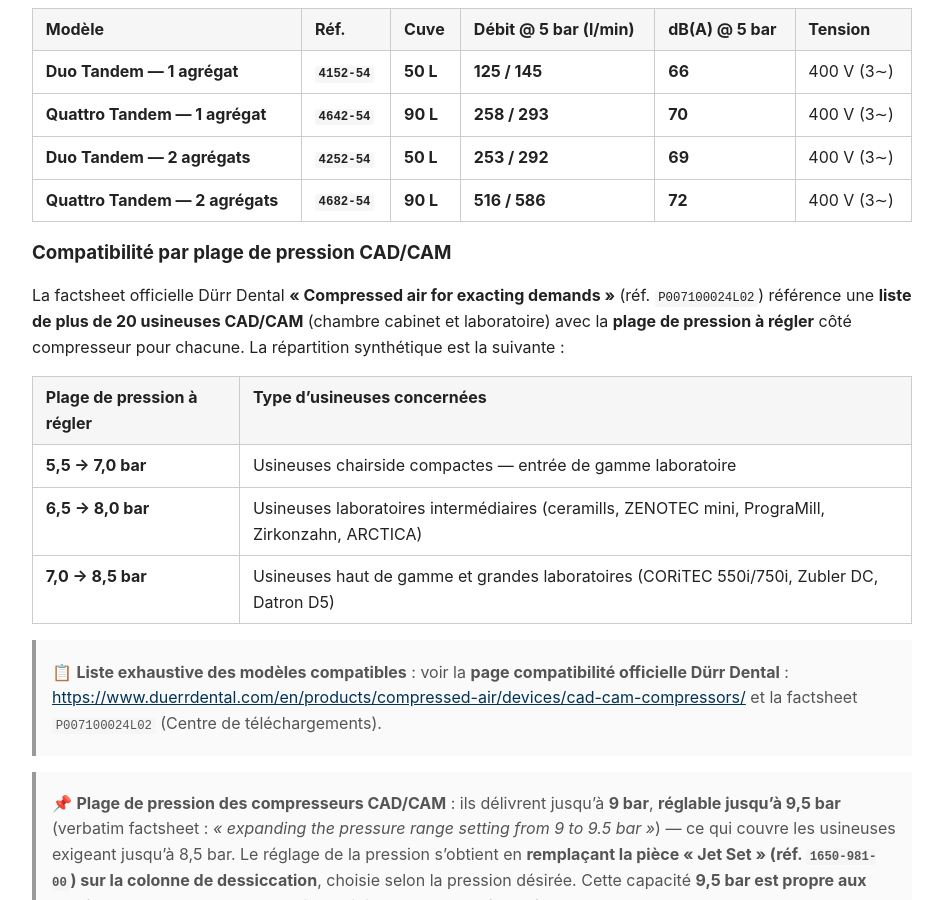
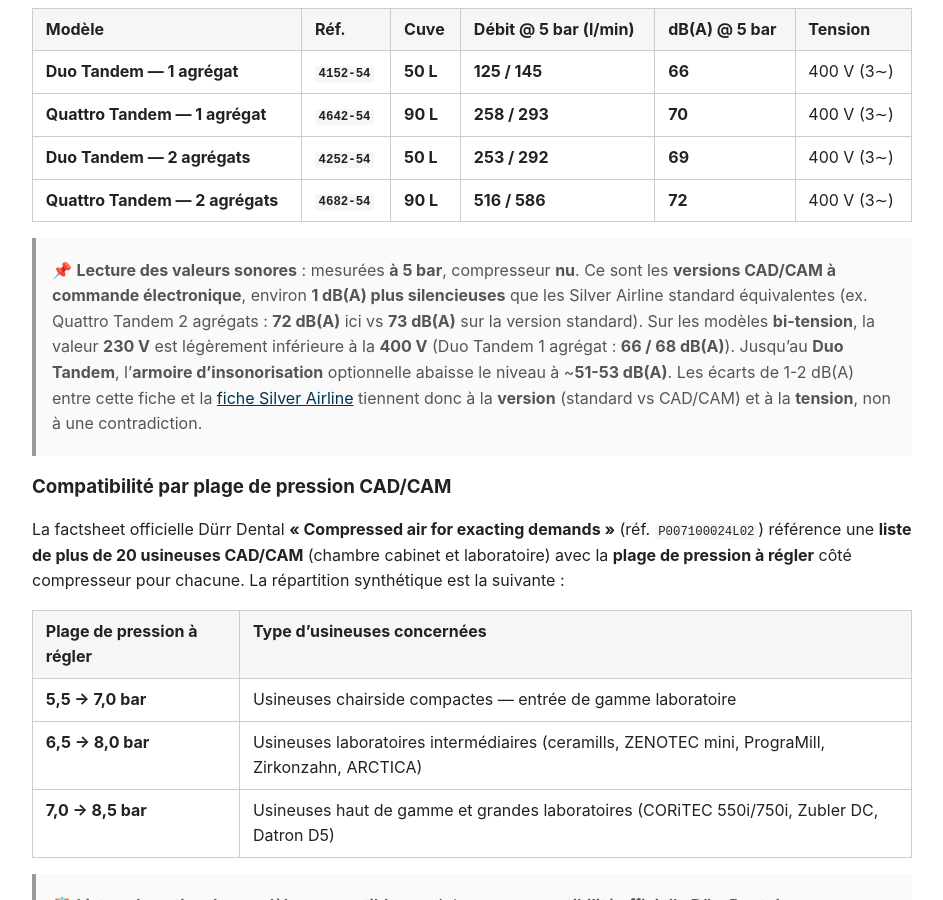
Before and after one commit to Grzybicki/durr-dental-knowledge-base, a Jekyll site: the page built from docs/fr/conventionnel/cad-cam-compresseurs/overview.md, in a window 1280 px wide and 900 px high, scrolled down 1197 px. Shown: the whole window, without its empty margins (168-1111 px from the left). Built offline with Jekyll 4.4.1, drawn with Linux system fonts in a browser that asks for light colours.

Commit message:
fix(conventionnel): Tornado filtre ULPA U16 (pas HEPA H14) + dB Tandem = variantes, pas contradictions
Verifie sur le vault produit (notes maintenance/compresseurs) :
- Tornado (compresseur) = filtre bacterio ULPA U16 de serie ; le HEPA H14 concerne les
  filtres d'aspiration (VS/VSA, Tyscor VS - ref 7119100010 / 0705-991-05), pas les
  compresseurs (ref ULPA U16 1650100172). Corrige l'erreur ligne 3e gen NEW Tornado.
- dB Tandem : les ecarts 1-2 dB entre fiche Silver Airline et CAD/CAM = variantes
  (standard vs CAD/CAM commande electronique ~1 dB, tension 230/400 V, armoire), pas des
  contradictions. Note de lecture ajoutee a la fiche CAD/CAM.
CHANGELOG 0.5.4.

Co-Authored-By: Claude Opus 4.8 (1M context) <noreply@anthropic.com>
Claude-Session: https://claude.ai/code/session_01Pzf5ku5za9vkiLrAsETCmw

```diff
--- a/docs/fr/conventionnel/cad-cam-compresseurs/overview.md
+++ b/docs/fr/conventionnel/cad-cam-compresseurs/overview.md
@@ -106,6 +106,17 @@ sont disponibles avec **insonorisation optionnelle**.
 | **Quattro Tandem — 1 agrégat** | **`4642-54`** | **90 L** | **258 / 293** | **70** | 400 V (3∼) |
 | **Duo Tandem — 2 agrégats** | **`4252-54`** | **50 L** | **253 / 292** | **69** | 400 V (3∼) |
 | **Quattro Tandem — 2 agrégats** | **`4682-54`** | **90 L** | **516 / 586** | **72** | 400 V (3∼) |
+
+> 📌 **Lecture des valeurs sonores** : mesurées **à 5 bar**, compresseur **nu**.
+> Ce sont les **versions CAD/CAM à commande électronique**, environ **1 dB(A) plus
+> silencieuses** que les Silver Airline standard équivalentes (ex. Quattro Tandem
+> 2 agrégats : **72 dB(A)** ici vs **73 dB(A)** sur la version standard). Sur les
+> modèles **bi-tension**, la valeur **230 V** est légèrement inférieure à la **400 V**
+> (Duo Tandem 1 agrégat : **66 / 68 dB(A)**). Jusqu'au **Duo Tandem**, l'**armoire
+> d'insonorisation** optionnelle abaisse le niveau à ~**51-53 dB(A)**. Les écarts de
+> 1-2 dB(A) entre cette fiche et la [fiche Silver Airline](/durr-dental-knowledge-base/docs/fr/conventionnel/silver-airline/overview/)
+> tiennent donc à la **version** (standard vs CAD/CAM) et à la **tension**, non à une
+> contradiction.
 
 ### Compatibilité par plage de pression CAD/CAM
 
```
Also changed, not shown: docs/fr/conventionnel/tornado/overview.md (+1 -1 lines), CHANGELOG.md.
